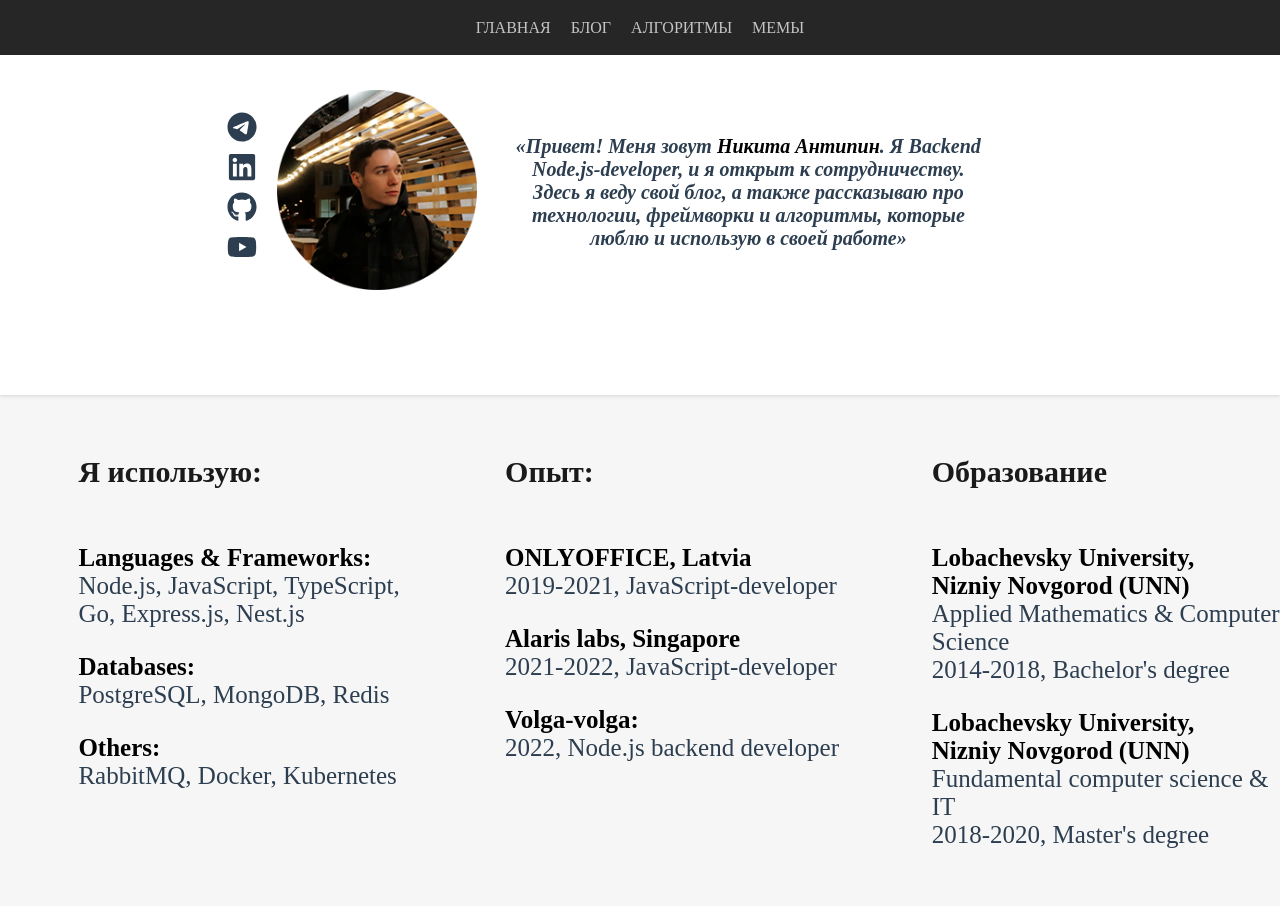
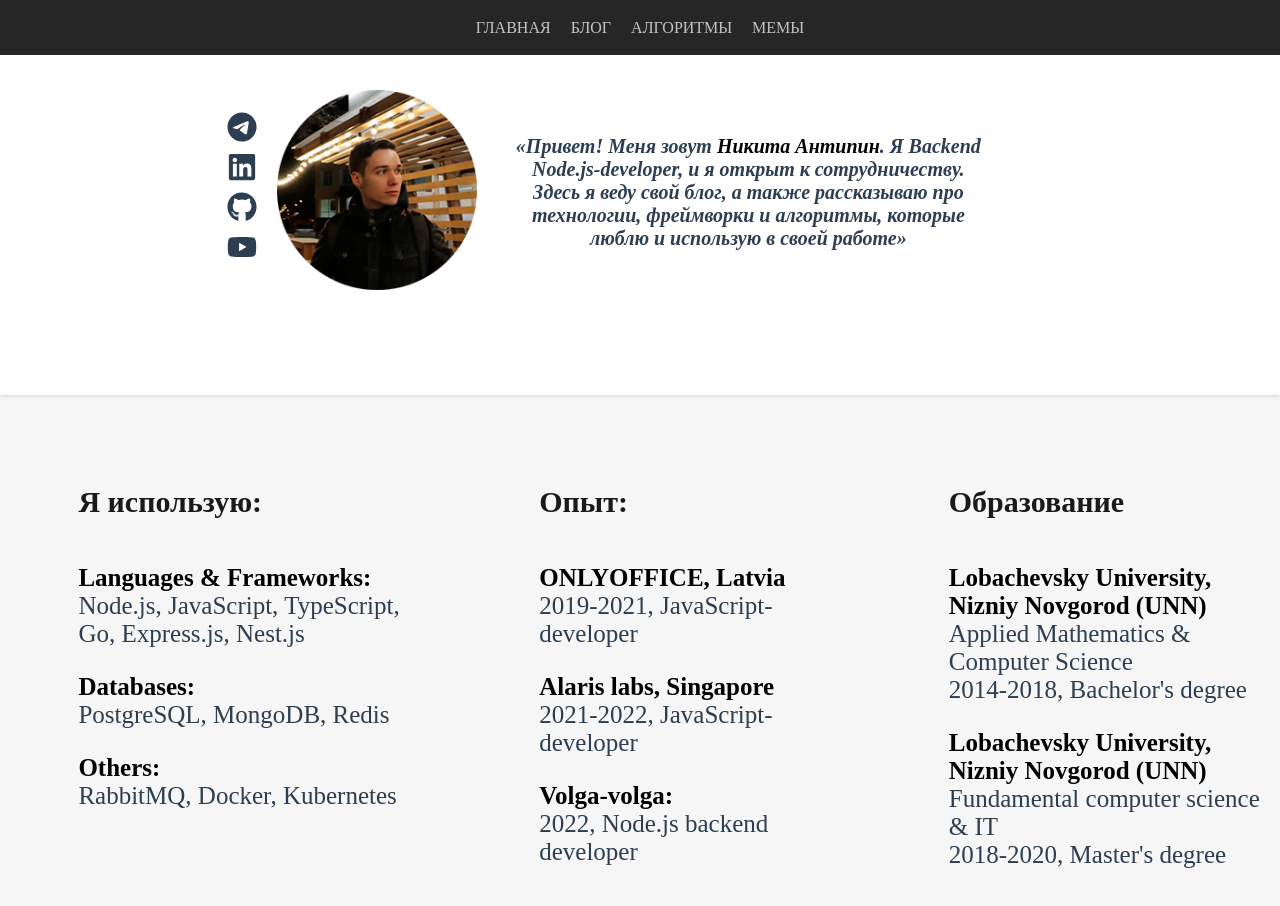
Before and after one commit to NikPrime/nikantipin.front, a Vue app: page /#/ in a window 1280 px wide. Shown: the top 906 px of the page. Built offline with nearby package versions, Linux system fonts and the light colour scheme; what @ckeditor/ckeditor5-vue, vue-cookies would draw is missing.

Commit message:
fix: align in main page and added recent articles elems

```diff
--- a/src/components/Article.vue
+++ b/src/components/Article.vue
@@ -35,6 +35,8 @@ export default {
   text-decoration: none;
   background-color: #FFFFFF;
   margin-bottom: 30px;
+  border-radius: 7px;
+  box-shadow: 0 0 2px rgba(0, 0, 0, 0.2);
 }
 
 .bannerImage {
--- a/src/components/GeneralInfo.vue
+++ b/src/components/GeneralInfo.vue
@@ -69,6 +69,7 @@ ul {
   list-style: none;
   font-size: 25px;
   font-family: "TT Norms Std Condensed";
+  margin-bottom: 25px;
 }
 ul > li {
 }
@@ -85,22 +86,23 @@ h1 {
 
 .stackInfo {
   margin-left: 3%;
-  flex: 1 1 30%;
+  flex: 1 1 25%;
 }
 
 .workInfo {
-  margin-left: 3%;
-  flex: 1 1 30%;
+  margin-left: 7%;
+  flex: 1 1 25%;
 }
 
 .educationInfo {
   margin-left: 3%;
-  flex: 1 1 30%;
+  flex: 1 1 25%;
 }
 
 
 .title {
-  margin-top: 0px;
+  margin-top: 30px;
+  margin-bottom: 20px;
   font-size: 30px;
   font-family: "TT Norms Std Condensed";
   font-weight: bold;
--- a/src/components/RecentArticle.vue
+++ b/src/components/RecentArticle.vue
@@ -22,12 +22,15 @@ export default {
   display: flex;
   flex-direction: column;
   font-family: "TT Norms Std Condensed";
-  font-size: 20px;
+  font-size: 18px;
   text-decoration: none;
   max-width: 300px;
-  max-height: 250px;
+  height: 280px;
   margin-left: 10px;
   margin-right: 10px;
+  background-color: #ffffff;
+  border-radius: 12px;
+  box-shadow: 0 0 3px rgba(0, 0, 0, 0.2);
 }
 
 .bannerArticle:hover {
--- a/src/components/pages/BlogPage.vue
+++ b/src/components/pages/BlogPage.vue
@@ -1,16 +1,23 @@
 <template>
   <div>
     <Navbar/>
-  <VueTailwindPagination :current="currentPage" :total="total" :per-page="perPage" @page-changed="onPageClick($event)" />
-
+    <div class="recentArticles">
+      <p>Недавние статьи</p>
       <div class="recentArticlesList">
-    <RecentArticle v-for="(article, index) in recentArticles" :key="index" :header="article.header" :date="article.date"
+        <RecentArticle v-for="(article, index) in recentArticles" :key="index" :header="article.header"
+                       :date="article.date"
                        :time="article.time" :imageUrl="article.imageUrl"/>
       </div>
+    </div>
+    <div class="articles">
+      <p>Все статьи</p>
       <div class="ArticlesList">
         <Article v-for="(article, index) in articles" :key="index" :header="article.header" :date="article.date"
                  :time="article.time" :imageUrl="article.imageUrl"/>
       </div>
+    </div>
+    <VueTailwindPagination :current="currentPage" :total="total" :per-page="perPage"
+                           @page-changed="onPageClick($event)"/>
   </div>
 </template>
 
@@ -45,14 +52,33 @@ export default {
   },
   beforeMount() {
     this.getArticles(1, 5);
+    this.getRecentArticles();
   },
   methods: {
+    async getRecentArticles() {
+      const t = this;
+      BaseApi.getArticles({type: 'blog', limit: 3}).then((res) => {
+        const data = res.data?.data;
+
+        t.recentArticles = data.articles.map(elem => {
+          return {
+            date: moment(elem.createdAt).format('DD.MM.YYYY'),
+            time: moment(elem.createdAt).format('HH:mm'),
+            header: elem.header,
+            imageUrl: elem.imageUrl,
+          }
+        });
+      }).catch((err) => console.log(err));
+    },
+
     async getArticle(id) {
       return BaseApi.getArticle(id);
     },
+
     onPageClick(page) {
       this.getArticles(page, 5);
     },
+
     async getArticles(page, limit) {
       const t = this;
       BaseApi.getArticles({type: 'blog', page, limit}).then((res) => {
@@ -78,10 +104,17 @@ export default {
 </script>
 
 <style scoped>
+
+.recentArticles {
+
+
+}
+
 .recentArticlesList {
   display: flex;
   align-items: center;
   justify-content: center;
+  margin-bottom: 100px;
 }
 
 .ArticlesList {
@@ -92,4 +125,10 @@ export default {
   justify-content: center;
   height: 100%;
 }
+
+p {
+  font-size: 30px;
+  font-family: "TT Norms Std Condensed";
+  margin-bottom: 10px;
+}
 </style>
```
Lines whose indentation alone changed are shown as unchanged.
